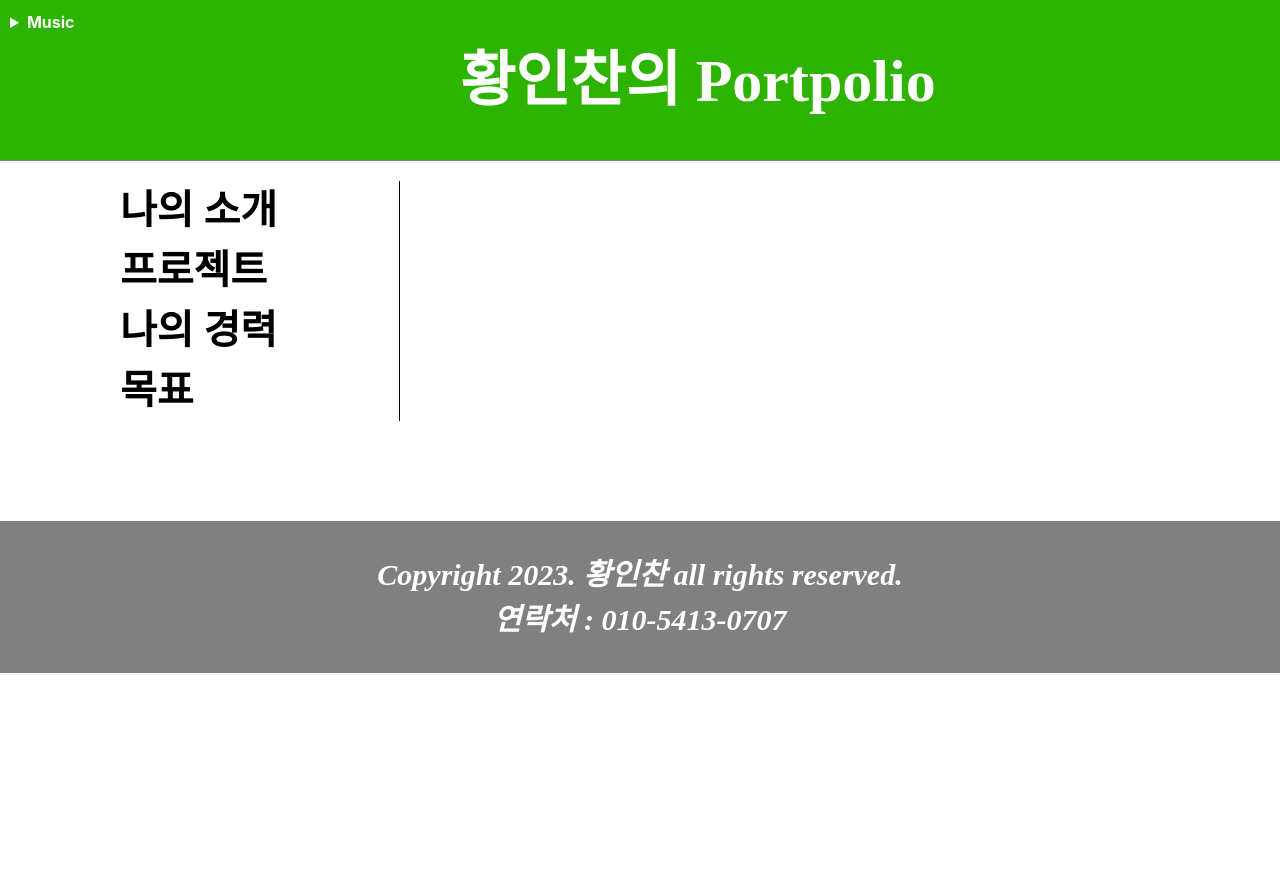
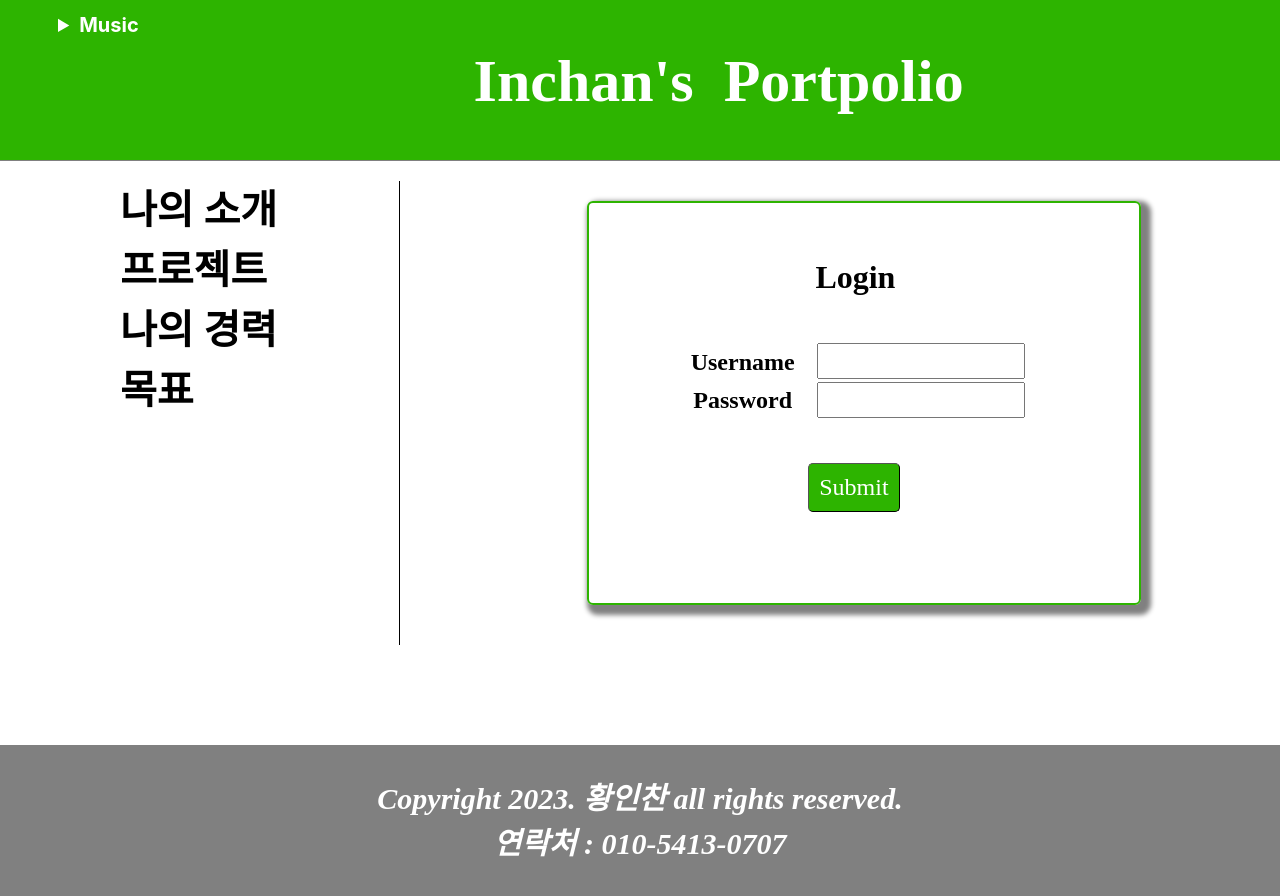
Before and after one commit to klklgooa/MyPortfolio, a React (Create React App) app: page /#/register in a window 1280 px wide. Before the commit the page ends 800 px from the top, so only its background shows below. Built offline with nearby package versions, Linux system fonts and the light colour scheme; a web font is replaced by a local one.

Commit message:
11.12.22.52

```diff
--- a/src/App.css
+++ b/src/App.css
@@ -21,7 +21,6 @@ header {
   background-color: #2DB400;
   height: 160px;
   width: 100%;
-  text-align: center;
 }
 .index_face {
   margin-left: 0px;
@@ -98,6 +97,7 @@ a {
 
 #header_span {
   margin-top: 100px;
+  margin-left: 35%;
 }
 
 footer{
@@ -245,6 +245,11 @@ to {
   margin: 0; /* 여백 제거 */
 }
 
+#music_details ul {
+	width: 1%;
+  margin-left: 0px;
+}
+
 #music_details li {
 	width: 200px;
   list-style:none;
@@ -252,30 +257,38 @@ to {
 }
 
 #music_details summary {
+  font-size: 20px;
 	color: #fff;
 	cursor: pointer;
   text-align: left;
+  margin-left: 48px;
 }
 
-#music_details label {
-	position: absolute;
-  text-align: left;
+#music_details div {
+  position: relative;
+  margin: 3px;
 }
 
 #music_details label:hover {
 	font-weight: 700;
 }
-
+#music_details span {
+  position: relative;
+  width: 30px;
+}
 #play_button {
 	border-top-left-radius: 5px;
 	border-bottom-left-radius: 5px;
-	margin-right: 4px;
+  margin-top: 20px;
+  margin-left: 100px;
 }
 
 #stop_button {
 	border-top-right-radius: 5px;
 	border-bottom-right-radius: 5px;
-	margin-left: -3px;
+  margin-top: 20px;
+	position: absolute;
+	margin-left: 137px;
 }
 
 .music_button {
@@ -289,12 +302,10 @@ to {
 	position: absolute;
 }
 
-#stop_button {
-	position: absolute;
-	margin-left: 37px;
-}
-
 .music_button:hover {
 	color: white;
 	background-color: skyblue;
 }
+h1{
+  margin-left: 2%;
+}
--- a/src/App.js
+++ b/src/App.js
@@ -1,18 +1,99 @@
-import { BrowserRouter, Route, Routes} from "react-router-dom";
-import { HashRouter} from "react-router-dom";
+// import { Route, Routes, Switch, Router } from "react-router-dom";
+// import { HashRouter } from "react-router-dom";
+// import React, { useState } from "react";
+
+// import Header from "./Component/Header";
+// import Nav from "./Component/Nav";
+// import Article from "./Component/Article";
+// import Footer from "./Component/Footer";
+// import index from "./Component/index";
+// import Introduction from "./Component/Introduction";
+// import Project from "./Component/Project";
+// import Vision from "./Component/Vision";
+// import Career from "./Component/Career";
+// import Login from "./Component/Login";
+
+// import "./App.css";
+// import Register from "./Component/Register";
+// function App() {
+//   const [isAuthenticated, setIsAuthenticated] = useState(false);
+//   const [userInfo, setUserInfo] = useState({});
+
+//   const handleLogin = (username, password) => {
+//     // 간단한 클라이언트 측 인증 예제
+//     if (username === 'user' && password === 'password') {
+//       // 인증 성공 시, isAuthenticated를 true로 설정하고 userInfo에 사용자 정보 저장
+//       setIsAuthenticated(true);
+//       setUserInfo({ username });
+//     } else {
+//       // 인증 실패 시, 다시 Login 페이지로 이동하거나 오류 메시지 표시
+//       alert('Authentication failed. Please check your credentials.');
+//     }
+//   };
+
+//   return (
+//     <HashRouter>
+//       <div>
+//         <Header />
+//         <div className="container">
+//           <Nav />
+//           <Routes>
+//             <Route path="/" Component={index} />
+//             <Route path="/introduction" Component={Introduction} />
+//             <Route path="/project" Component={Project} />
+//             <Route path="/Vision" Component={Vision} />
+//             <Route path="/career" Component={Career} />
+//             <Route path="/login" Component={Login} />
+//           </Routes>
+
+//           <Article />
+//         </div>
+//         <Footer />
+//       </div>
+//     </HashRouter>
+//   );
+// }
+// export default App;
+
+
+import { Route, Routes, Switch, Router, Navigate } from "react-router-dom";
+import { HashRouter } from "react-router-dom";
+import React, { useState } from "react";
 
 import Header from "./Component/Header";
 import Nav from "./Component/Nav";
 import Article from "./Component/Article";
 import Footer from "./Component/Footer";
-import index from "./Component/index";
+import Index from "./Component/index";
 import Introduction from "./Component/Introduction";
 import Project from "./Component/Project";
 import Vision from "./Component/Vision";
 import Career from "./Component/Career";
 import Login from "./Component/Login";
+
 import "./App.css";
+import Register from "./Component/Register";
 function App() {
+  const [isAuthenticated, setIsAuthenticated] = useState(false);
+  const [userInfo, setUserInfo] = useState({});
+
+  const handleRegister = (username, password) => {
+    // 회원가입 로직을 여기에 구현하세요 (실제 앱에서는 서버에 저장될 수 있음)
+    setUserInfo({ username, password });
+    setIsAuthenticated(true);
+  };
+
+  const handleLogin = (username, password) => {
+    // 간단한 클라이언트 측 인증 예제
+    if (username === userInfo.username && password === userInfo.password) {
+      // 인증 성공 시, isAuthenticated를 true로 설정하고 userInfo에 사용자 정보 저장
+      setIsAuthenticated(true);
+    } else {
+      // 인증 실패 시, 다시 Login 페이지로 이동하거나 오류 메시지 표시
+      alert('Authentication failed. Please check your credentials.');
+    }
+  };
+
   return (
     <HashRouter>
       <div>
@@ -20,12 +101,35 @@ function App() {
         <div className="container">
           <Nav />
           <Routes>
-            <Route path="/" Component={index} />
-            <Route path="/introduction" Component={Introduction} />
-            <Route path="/project" Component={Project} />
-            <Route path="/Vision" Component={Vision} />
-            <Route path="/career" Component={Career} />
-            <Route path="/login" Component={Login} />
+            {/* <Route path="/introduction" element={<Introduction />} /> */}
+            <Route path="/" element={<Index />} />
+            <Route path="/project" element={<Project />} />
+            <Route path="/Vision" element={<Vision />} />
+            <Route path="/career" element={<Career />} />
+            <Route
+              path="/login"
+              element={
+                isAuthenticated ? (
+                  <Navigate to="/introduction" />
+                ) : (
+                  <Login onLogin={handleLogin} />
+                )
+              }
+            />
+            <Route
+              path="/register"
+              element={<Register onRegister={handleRegister} />}
+            />
+            <Route
+              path="/introduction"
+              element={
+                isAuthenticated ? (
+                  <Introduction userInfo={userInfo} />
+                ) : (
+                  <Navigate to="/register" />
+                )
+              }
+            />
           </Routes>
           <Article />
         </div>
--- a/src/Component/CSS/Login.css
+++ b/src/Component/CSS/Login.css
@@ -1,28 +1,63 @@
-/* Modal.css */
+.register-container {
+  display: flex;
+  flex-direction: column;
+  align-items: center;
+  width: 550px;
+  height: 400px;
+  margin-top: 40px;
+  margin-left: 29%;
+  margin-bottom: 40px;
+  border:2px solid #2DB400;
+  border-radius: 6px;
+  box-shadow: 5px 5px 5px 5px gray;;
+}
 
-.modal-overlay {
-    position: fixed;
-    top: 0;
-    left: 0;
-    width: 100%;
-    height: 100%;
-    background: rgba(0, 0, 0, 0.6); /* 배경 어둡게 처리 */
-    display: flex;
-    justify-content: center;
-    align-items: center;
-    z-index: 999;
-  }
+.register-container input {
+  width: 200px;
+  height: 30px;
+  font-size: 25px;
+  margin: 0px;
+}
 
-  .modal-content {
-    background: #fff;
-    border-radius: 8px;
-    box-shadow: 0 4px 8px rgba(0, 0, 0, 0.2);
-    padding: 20px;
-  }
+.register-container label {
+  margin-bottom: 0px;
+}
 
-  .close-button {
-    position: absolute;
-    top: 10px;
-    right: 10px;
-    cursor: pointer;
-  }
+#login_h1{
+  margin-top: 50px;
+  margin-right: 28px;
+}
+
+.register-container button {
+  background-color: #2DB400;
+  color: #fff;
+  padding: 10px;
+  cursor: pointer;
+  margin-right: 40px;
+}
+
+#space {
+  height: 700px;
+}
+
+#login_table {
+  border: hidden;
+  margin-top: 20px;
+  margin-right: 50px;
+}
+
+.login_tr {
+  border: hidden;
+  width: fit-content;
+}
+
+.register_text {
+  width: fit-content;
+  text-align: center;
+}
+
+.register_input {
+  border: hidden;
+  width: fit-content;
+  text-align: left;
+}
--- a/src/Component/CSS/Project.css
+++ b/src/Component/CSS/Project.css
@@ -23,7 +23,7 @@ p{
   height: 100%;
 }
 #keyard_logo{
-  margin-left: 18px;
+  margin-left: 1%;
   width: 15%;
   height: 10%;
 }
@@ -33,6 +33,7 @@ h2 {
 }
 .witty_logo{
   width: 200px;
+  margin-left: 2%;
 }
 .witty_img{
   width: 400px;
--- a/src/Component/CSS/Vision.css
+++ b/src/Component/CSS/Vision.css
@@ -17,6 +17,12 @@ fieldset {
   width: 850px;
   height: 500px;
   margin-left: 4%;
+  box-shadow: 5px 5px 5px 5px gray;
+}
+.ssafy_img:hover {
+  box-shadow: 5px 5px 5px 5px gray;
+  width: 900px;
+  height: 550px;
 }
 h2{
   color: lightgray;
--- a/src/Component/Header.jsx
+++ b/src/Component/Header.jsx
@@ -28,24 +28,24 @@ function Header() {
     return (
         <header>
             <span id="header_span">
-                <Link to={"/"} id="header_a">황인찬의   Portpolio</Link>
+                <Link to={"/"} id="header_a">Inchan's&nbsp; Portpolio</Link>
             </span>
             <details id="music_details">
                 <summary>Music</summary>
                 <ul style={{float: "left"}}>
                     <li>
                         <div><input type="radio" id="Milky" name="music" value="../music/Milky.mp3"></input> <label
-                            htmlfor="Milky">mStone_Milky </label></div>
+                            htmlFor="Milky">mStone_Milky </label></div>
                     </li>
 
                     <li>
                         <div><input type="radio" id="Gatron" name="music" value="../music/Gatron.mp3"></input> <label
-                            htmlfor="Gatron">Gatron_Brown</label></div>
+                            htmlFor="Gatron">Gatron_Brown</label></div>
                     </li>
 
                     <li>
                         <div><input type="radio" id="Meteor" name="music" value="../music/Meteor_white.mp3"></input> <label
-                            htmlfor="Meteor">SP-star_Meteor_white</label></div>
+                            htmlFor="Meteor">SP-star_Meteor_white</label></div>
                     </li>
                 </ul>
                 <span>
--- a/src/Component/Login.jsx
+++ b/src/Component/Login.jsx
@@ -1,60 +1,123 @@
-import React, { useState } from "react";
-import { useNavigate } from "react-router-dom";
+// import React, { useState } from "react";
+// import { useNavigate } from "react-router-dom";
 
-const Login = (props) => {
-  const { id, pwd, changeId, changePwd } = props;
+// const Login = (props) => {
+//   const { id, pwd, changeId, changePwd } = props;
+//   return (
+//     <div>
+//       <h3 align="center">로그인</h3>
+//       <table align="center" width="10%">
+//         <tr>
+//           <td width="50%">아이디</td>
+//           <td>
+//             <input type="text" size="8" value={id} onChange={changeId} />
+//           </td>
+//         </tr>
+//         <tr>
+//           <td>비밀번호</td>
+//           <td>
+//             <input type="password" size="8" value={pwd} onChange={changePwd} />
+//           </td>
+//         </tr>
+//       </table>
+//     </div>
+//   );
+// };
+// export default Login;
+/////
+
+// import React, { useState } from 'react';
+// import { useAppContext } from './Register';
+
+// function Login() {
+
+//     const { Email, setEmail } = useAppContext();
+//     const { Password, setPassword } = useAppContext();
+
+//     const [loginEmail, changeEmail] = useState("");
+//     const [loginPassword, changePassword] = useState("");
+
+//     const onEmailHandler = (event) => {
+//         changeEmail(event.currentTarget.value);
+//     }
+//     const onPasswordHandler = (event) => {
+//         changePassword(event.currentTarget.value);
+//     }
+//     const onSubmitHandler = (event) => {
+//         // 버튼만 누르면 리로드 되는것을 막아줌
+//         event.preventDefault();
+
+//         console.log('Email', loginEmail);
+//         console.log('Password', loginPassword);
+
+//         let body = {
+//             email: loginEmail,
+//             password: loginPassword,
+//         }
+
+//         if(Email === loginEmail && Password===loginPassword) {
+
+//         }
+//     }
+
+//     return (
+//         <div style={{
+//             display: 'flex', justifyContent: 'center', alignItems: 'center',
+//             width: '300px', height: '300px'
+//             }}>
+//             <form style={{ display: 'flex', flexDirection: 'column'}}
+//                 onSubmit={onSubmitHandler}
+//             >
+//                 <label>Email</label>
+//                 <input type='email' value={loginEmail} onChange={onEmailHandler}/>
+//                 <label>Password</label>
+//                 <input type='password' value={loginPassword} onChange={onPasswordHandler}/>
+//                 <br />
+//                 <button formAction=''>
+//                     Login
+//                 </button>
+//             </form>
+//         </div>
+//     )
+// }
+
+// export default Login;
+
+import React, { useState } from 'react';
+import { useNavigate } from 'react-router-dom';
+
+const Login = ({ onLogin }) => {
+  const [username, setUsername] = useState('');
+  const [password, setPassword] = useState('');
+  const navigate = useNavigate();
+
+  const handleLogin = () => {
+    // 간단한 클라이언트 측 인증 예제
+    if (username === 'user' && password === 'password') {
+      // 인증 성공 시, Index 페이지로 이동
+      navigate('/introduction');
+    } else {
+      // 인증 실패 시, 다시 Login 페이지로 이동하거나 오류 메시지 표시
+      alert('Authentication failed. Please check your credentials.');
+    }
+  };
+
   return (
     <div>
-      <h3 align="center">로그인</h3>
-      <table align="center" width="10%">
-        <tr>
-          <td width="50%">아이디</td>
-          <td>
-            <input type="text" size="8" value={id} onChange={changeId} />
-          </td>
-        </tr>
-        <tr>
-          <td>비밀번호</td>
-          <td>
-            <input type="password" size="8" value={pwd} onChange={changePwd} />
-          </td>
-        </tr>
-      </table>
+      <h2>Login</h2>
+      <label>
+        Username:
+        <input type="text" value={username} onChange={(e) => setUsername(e.target.value)} />
+      </label>
+      <br />
+      <label>
+        Password:
+        <input type="password" value={password} onChange={(e) => setPassword(e.target.value)} />
+      </label>
+      <br />
+      <button onClick={handleLogin}>Login</button>
     </div>
   );
 };
+
 export default Login;
-
-// function LoginModal({ isOpen, onClose, onLogin }) {
-//   const [username, setUsername] = useState("");
-//   const [password, setPassword] = useState("");
-//   const navigate = useNavigate();
-
-//   const handleLogin = () => {
-//     // 로그인 로직을 수행합니다.
-//     // 예를 들어, username과 password를 검증하고 유효한 경우 onLogin 콜백을 호출할 수 있습니다.
-//     // 여기에서는 간단한 예시를 보여주기 위해 항상 로그인 성공으로 가정합니다.
-//     onLogin();
-//     onClose(); // 모달 닫기
-//     navigate("/");
-//   };
-
-//   return (
-//     <div className={`modal ${isOpen ? "open" : "closed"}`}>
-//       <div className="modal-content">
-//         <label>
-//           Username:
-//           <input type="text" value={username} onChange={(e) => setUsername(e.target.value)} />
-//         </label>
-//         <label>
-//           Password:
-//           <input type="password" value={password} onChange={(e) => setPassword(e.target.value)} />
-//         </label>
-//         <button onClick={() => { onLogin(); navigate("/intro"); }}>Login</button>
-//         <button onClick={() => { onClose(); navigate("/"); }}>Close</button>
-//       </div>
-//     </div>
-//   );
-// }
-
-// export default LoginModal;
--- /dev/null
+++ b/src/Component/Register.jsx
@@ -0,0 +1,58 @@
+import React, { createContext, useContext, useState } from 'react';
+import { useNavigate } from 'react-router-dom';
+import './CSS/Login.css'
+const Register = ({ onRegister }) => {
+    const [username, setUsername] = useState('');
+    const [password, setPassword] = useState('');
+    const navigate = useNavigate();
+
+    const handleRegister = () => {
+        if (username === "user" && password === "1234") {
+            // Register 버튼 클릭 시, 부모 컴포넌트에서 전달받은 콜백 호출
+            onRegister(username, password);
+            // Login 페이지로 이동
+            navigate('/login');
+        }
+
+    };
+
+    return (
+        <div className="register-container">
+            <h1 id='login_h1'>Login</h1>
+            <table id='login_table'>
+                <tr className='login_tr'>
+                    <td className='register_text'>Username</td>
+                    <td className='register_input'><input type="text" value={username} onChange={(e) => setUsername(e.target.value)} /></td>
+                </tr>
+                <tr className='login_tr'>
+                    <td className='register_text'>Password</td>
+                    <td className='register_input'><input type="password" value={password} onChange={(e) => setPassword(e.target.value)} id='register_password' /></td>
+                </tr>
+            </table>
+            <br />
+            <button onClick={handleRegister}>Submit</button>
+            <div id='space'>
+            </div>
+        </div >
+    );
+};
+
+export default Register;
+
+
+// <div className="register-container">
+//             <h1>Login</h1>
+//             <label>
+//                 Username
+//                 <input type="text" value={username} onChange={(e) => setUsername(e.target.value)} />
+//             </label>
+//             <br />
+//             <label>
+//                 Password
+//                 <input type="password" value={password} onChange={(e) => setPassword(e.target.value)} />
+//             </label>
+//             <br />
+//             <button onClick={handleRegister}>Submit</button>
+//             <div id='space'>
+//             </div>
+//         </div>
```
Also changed, not shown: src/Component/Introduction.jsx (+36 -32 lines), 2 other files (tests, documents, lock files or other folders).
